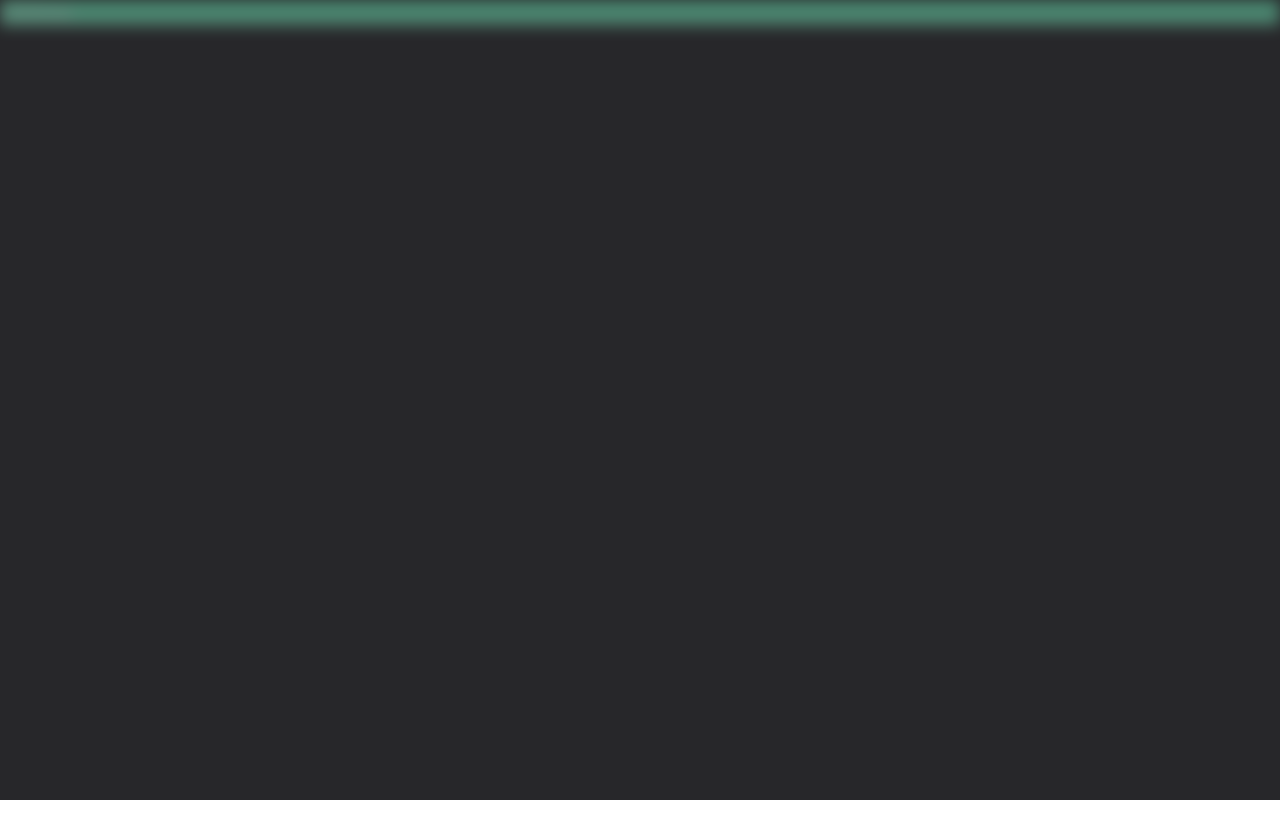
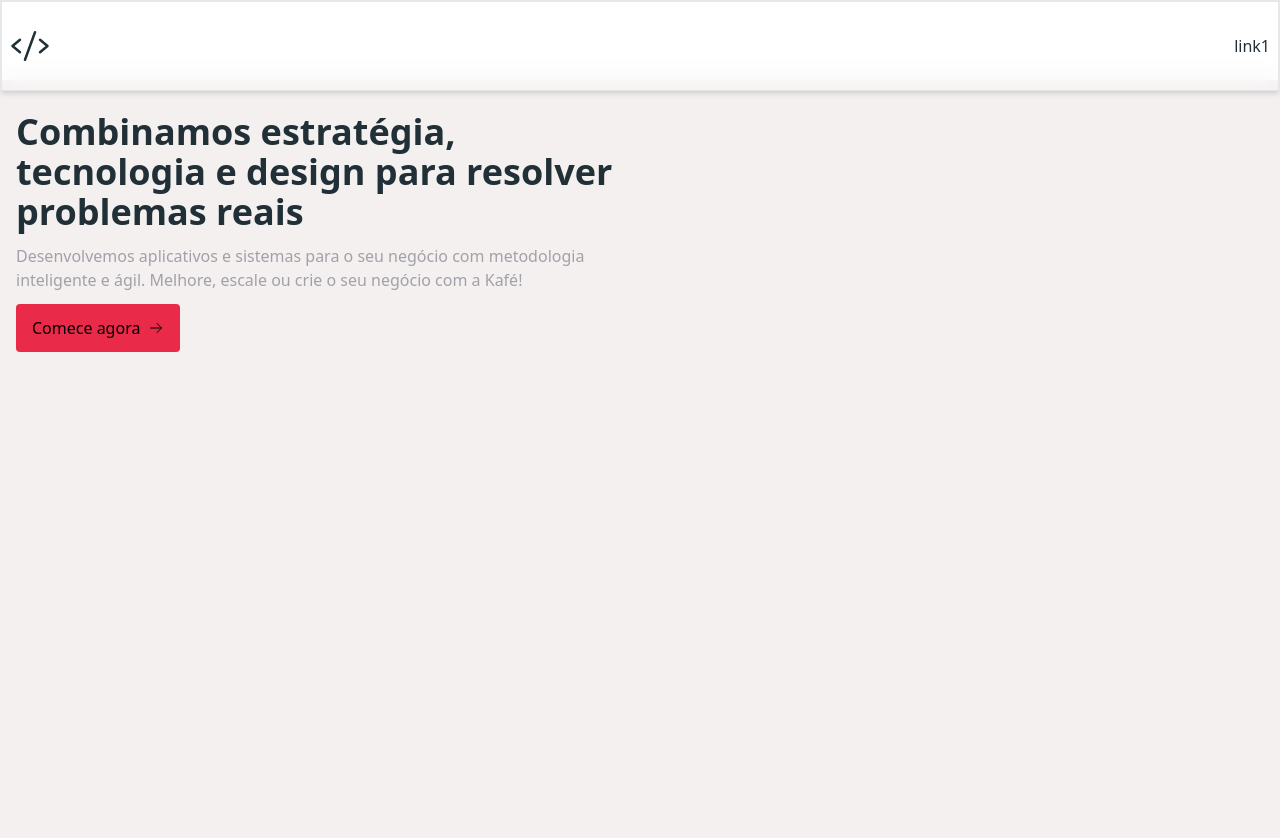
Before and after one commit to natan1506/website-template, a React (Vite) app: page / in a window 1280 px wide. Shown: the top 838 px of the page. Before the commit the page ends 800 px from the top, so only its background shows below. Built offline with nearby package versions, Linux system fonts and the light colour scheme.

Commit message:
initial UI

```diff
--- a/package.json
+++ b/package.json
@@ -11,8 +11,10 @@
   },
   "dependencies": {
     "lottie-react": "^2.4.0",
+    "phosphor-react": "^1.4.1",
     "react": "^18.2.0",
-    "react-dom": "^18.2.0"
+    "react-dom": "^18.2.0",
+    "react-router-dom": "^6.18.0"
   },
   "devDependencies": {
     "@types/react": "^18.2.15",
--- a/src/App.tsx
+++ b/src/App.tsx
@@ -1,11 +1,33 @@
+import { useEffect, useState } from "react";
 import Navbar from "./components/Navbar"
+import { BrowserRouter } from "react-router-dom";
+import { Router } from "./Router";
 
 function App() {
+  const [scrollPosition, setScrollPosition] = useState(0);
+
+  useEffect(() => {
+    const handleScroll = () => {
+      setScrollPosition(window.scrollY);
+    };
+
+    window.addEventListener('scroll', handleScroll);
+
+    return () => {
+      window.removeEventListener('scroll', handleScroll);
+    };
+  }, []);
+
 
   return (
-    <div className="h-screen bg-zinc-800">
-      <Navbar />
-    </div>
+    <BrowserRouter>
+      <div className="min-h-screen bg-palette-white">
+        <Navbar scrollPosition={scrollPosition} />
+        <div className="h-[200%] p-4 mt-20">
+          <Router />
+        </div>
+      </div>
+    </BrowserRouter>
   )
 }
 
--- /dev/null
+++ b/src/Router.tsx
@@ -0,0 +1,10 @@
+import { Route, Routes } from "react-router-dom";
+import Home from "./pages/Home";
+
+export function Router() {
+  return (
+    <Routes>
+      <Route path="/" element={<Home />} />
+    </Routes>
+  )
+}
--- a/src/components/Navbar.tsx
+++ b/src/components/Navbar.tsx
@@ -1,8 +1,44 @@
-export default function Navbar() {
+import { Code } from "phosphor-react";
+import { useEffect, useState } from "react";
+import { Link } from "react-router-dom";
+
+interface NavbarProps {
+  scrollPosition: number
+}
+
+export default function Navbar({ scrollPosition }: NavbarProps) {
+  const [stateStyles, setStateStyle] = useState({
+    navbar: "py-6 text-md",
+    icon: "h-10 w-10"
+  })
+
+  useEffect(() => {
+    if (scrollPosition > 48) {
+      setStateStyle({
+        navbar: "py-3 text-sm",
+        icon: "h-9 w-9"
+      })
+    } else {
+      setStateStyle({
+        navbar: "py-6 text-md",
+        icon: "h-10 w-10"
+      })
+
+    }
+  }, [scrollPosition]);
+
   return (
-    <nav className="w-screen border-b opacity-50 blur bg-emerald-300 border-zinc-100 text-zinc-100 flex">
-      <div>LOGO</div>
-      <div>nav</div>
+    <nav className={[`w-full h border-b border-2 text-palette-gray flex flex-1 justify-between px-2 shadow-md backdrop-blur-md fixed top-0 items-center transition-all`, stateStyles.navbar].join(" ")}>
+      <div>
+        <Code
+          className={[`transition-all`, stateStyles.icon].join(" ")}
+        />
+      </div>
+      <div>
+        <Link to="/">
+          link1
+        </Link>
+      </div>
     </nav>
   )
 }
--- /dev/null
+++ b/src/pages/Home/index.tsx
@@ -0,0 +1,25 @@
+import { ArrowRight } from "phosphor-react";
+
+export default function Home() {
+  return (
+    <div>
+      <section>
+        <div className="grid grid-cols-2 w-full mx-auto mt-4 gap-2">
+          <div className="flex flex-col gap-3 items-start">
+            <h1 className="text-4xl font-bold text-palette-gray">
+              Combinamos estratégia, tecnologia e design para resolver problemas reais
+            </h1>
+            <span className="text-md text-zinc-400">
+              Desenvolvemos aplicativos e sistemas para o seu negócio com metodologia inteligente e ágil. Melhore, escale ou crie o seu negócio com a Kafé!
+            </span>
+            <button className="flex px-4 py-3 rounded items-center gap-2 hover:gap-3 transition-all bg-palette-red w-auto hover:bg-palette-red/50">
+              Comece agora
+              <ArrowRight />
+            </button>
+          </div>
+          <div></div>
+        </div>
+      </section>
+    </div>
+  )
+}
--- a/tailwind.config.js
+++ b/tailwind.config.js
@@ -2,7 +2,18 @@
 export default {
 	content: ["./src/**/*.{html,tsx}"],
 	theme: {
-		extend: {},
+		extend: {
+			colors: {
+				transparent: "transparent",
+				palette: {
+					red: "#E92A49",
+					gray: "#213037",
+					darkblue: "#181D35",
+					blue: "#61778E",
+					white: "#F3F0EF"
+				}
+			}
+		},
 	},
 	plugins: [],
 };
```
Also changed, not shown: 1 other file (tests, documents, lock files or other folders).
